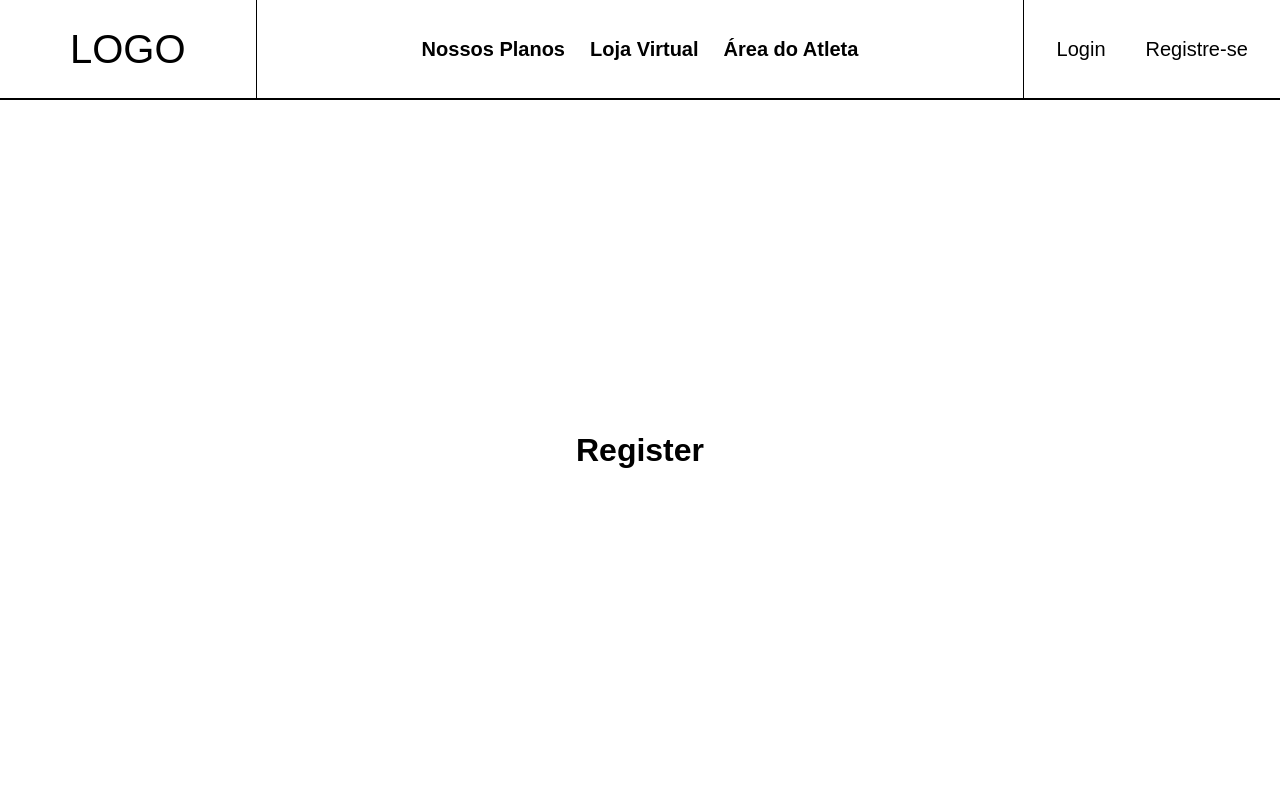
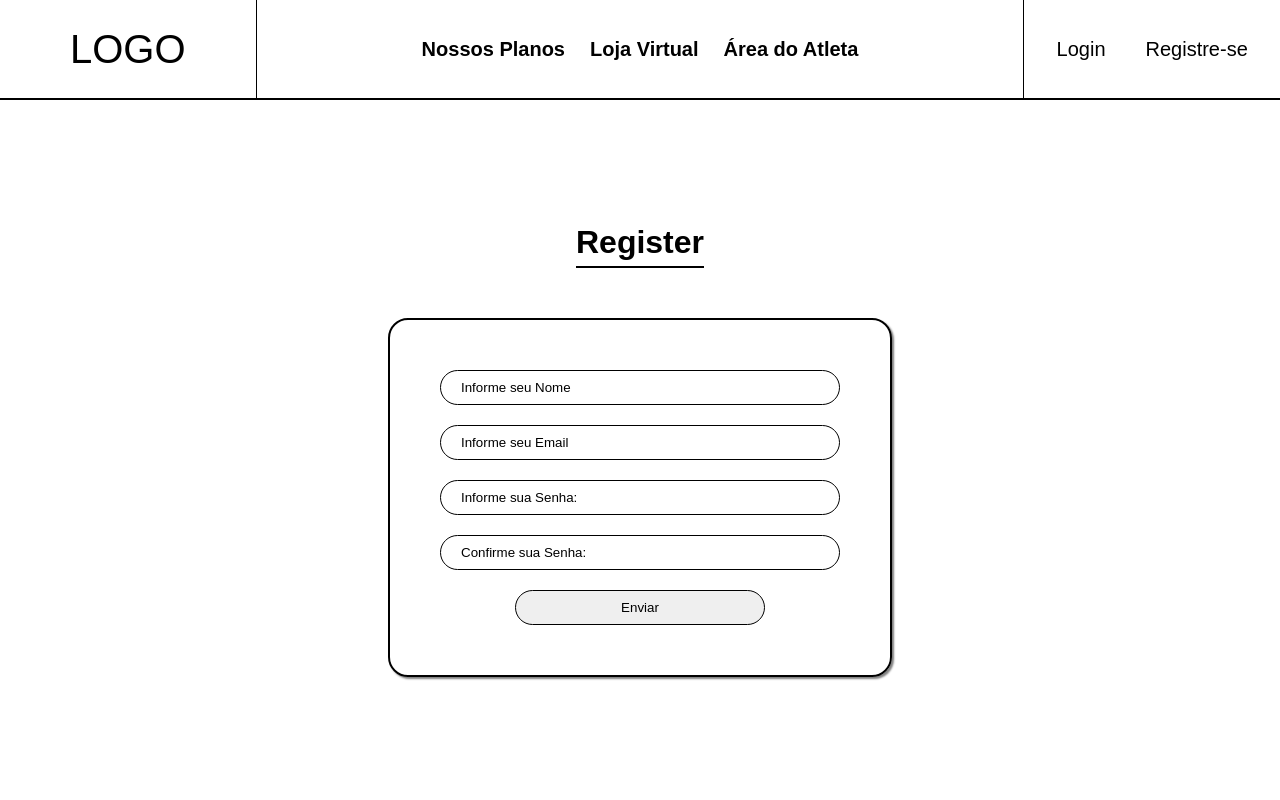
Before and after one commit to Guittsgui/AssessoriaEsportiva-FRONT, a Next.js app: page /Register in a window 1280 px wide. Shown: the top 800 px of the page. Built offline with nearby package versions, Linux system fonts and the light colour scheme.

Commit message:
FEAT: Criar Formulários com ZOD + RHF das páginas Registrar + Logar

```diff
--- a/src/app/(pages)/(public)/Register/page.tsx
+++ b/src/app/(pages)/(public)/Register/page.tsx
@@ -1,13 +1,66 @@
 "use client"
+import FormFieldBox from '@/app/(components)/FormFieldBox'
 import * as s from './style'
 
 
 import React from 'react'
+import { Input } from '@/app/(components)/input'
+import { Button } from '@/app/(components)/button'
+import z from 'zod'
+import { useForm } from 'react-hook-form'
+import { zodResolver } from '@hookform/resolvers/zod'
 
 function Register() {
+
+  type registerForm = z.infer<typeof registerSchema>
+
+  const registerSchema = z.object({
+    name: z.string().min(1, "Preencha este Campo"),
+    email: z.string().min(1, "Preencha este Campo").email("Informe um Email Válido"),
+    password: z.string().min(5, "Preencha este Campo"),
+    confirmPassword: z.string().min(5, "Preencha este Campo")
+  }).refine( fields => fields.password === fields.confirmPassword , {
+    path: ['confirmPassword'],
+    message: 'Senhas imcompatíveis'
+  })
+
+  const {register, reset, formState: {errors}, handleSubmit} = useForm<registerForm>({
+    resolver: zodResolver(registerSchema)
+  })
+
+  function handleSubmitRegisterForm(data: registerForm){
+    reset()
+  }
+
   return (
     <s.PageContainer>
         <h1> Register </h1>
+        <s.Form onSubmit={handleSubmit(handleSubmitRegisterForm)}>
+
+          <FormFieldBox>
+            <Input placeholder='Informe seu Nome'
+              {...register('name')}/>
+            {errors.name?.message && <p> {errors.name.message}</p>}
+          </FormFieldBox>
+          <FormFieldBox>
+            <Input placeholder='Informe seu Email'
+              {...register('email')}/>
+            {errors.email?.message && <p> {errors.email.message}</p>}
+          </FormFieldBox>
+          <FormFieldBox>
+            <Input placeholder='Informe sua Senha:'
+              type='password'
+              {...register('password')}/>
+            {errors.password?.message && <p> {errors.password.message}</p>}
+          </FormFieldBox>
+          <FormFieldBox>
+            <Input placeholder='Confirme sua Senha:'
+              type='password'
+              {...register('confirmPassword')}/>
+            {errors.confirmPassword?.message && <p> {errors.confirmPassword.message}</p>}
+          </FormFieldBox>
+          <Button type="submit"> Enviar </Button>
+        </s.Form>
     </s.PageContainer>
   )
 }
--- a/src/app/(pages)/(public)/Register/style.ts
+++ b/src/app/(pages)/(public)/Register/style.ts
@@ -6,5 +6,22 @@ export const PageContainer = styled.div`
     display: flex;
     align-items: center;
     justify-content: center;
+    flex-direction: column;
+    gap:50px;
+    h1{
+        border-bottom: 2px solid black;
+        padding-bottom: 5px;
+    }
 
 `
+
+export const Form = styled.form`
+    border: 2px solid black;
+    box-shadow: 2px 2px 2px gray;
+    border-radius: 20px;
+    padding: 50px;
+    display: flex;
+    flex-direction: column;
+    gap: 20px;
+    align-items: center;
+`
--- a/src/app/layout.tsx
+++ b/src/app/layout.tsx
@@ -16,7 +16,7 @@ export default function RootLayout({
   return (
     <html lang="en">
       <StyledComponentsRegistry>
-        <body className={inter.className}>
+        <body className={inter.className} suppressHydrationWarning={true}>
           <Header/>
           {children}
           <Footer/>
--- a/src/app/page.tsx
+++ b/src/app/page.tsx
@@ -70,8 +70,10 @@ export default function Home() {
         </s.TalkWithUsBanner>
         <s.FaqBanner>
           <h2> FAQ`s </h2>
-          {homePageQuestions.map(item => (
-            <QuestionContainer question={item.question} answer={item.answer}/>
+          {homePageQuestions.map((item, index)=> (
+            <QuestionContainer question={item.question}
+               answer={item.answer}
+               key={index}/>
           ))}
         </s.FaqBanner>
 
```
Also changed, not shown: src/app/(pages)/(public)/Login/page.tsx (+38 -2 lines), src/app/(pages)/(public)/Login/style.ts (+20 -0 lines).
